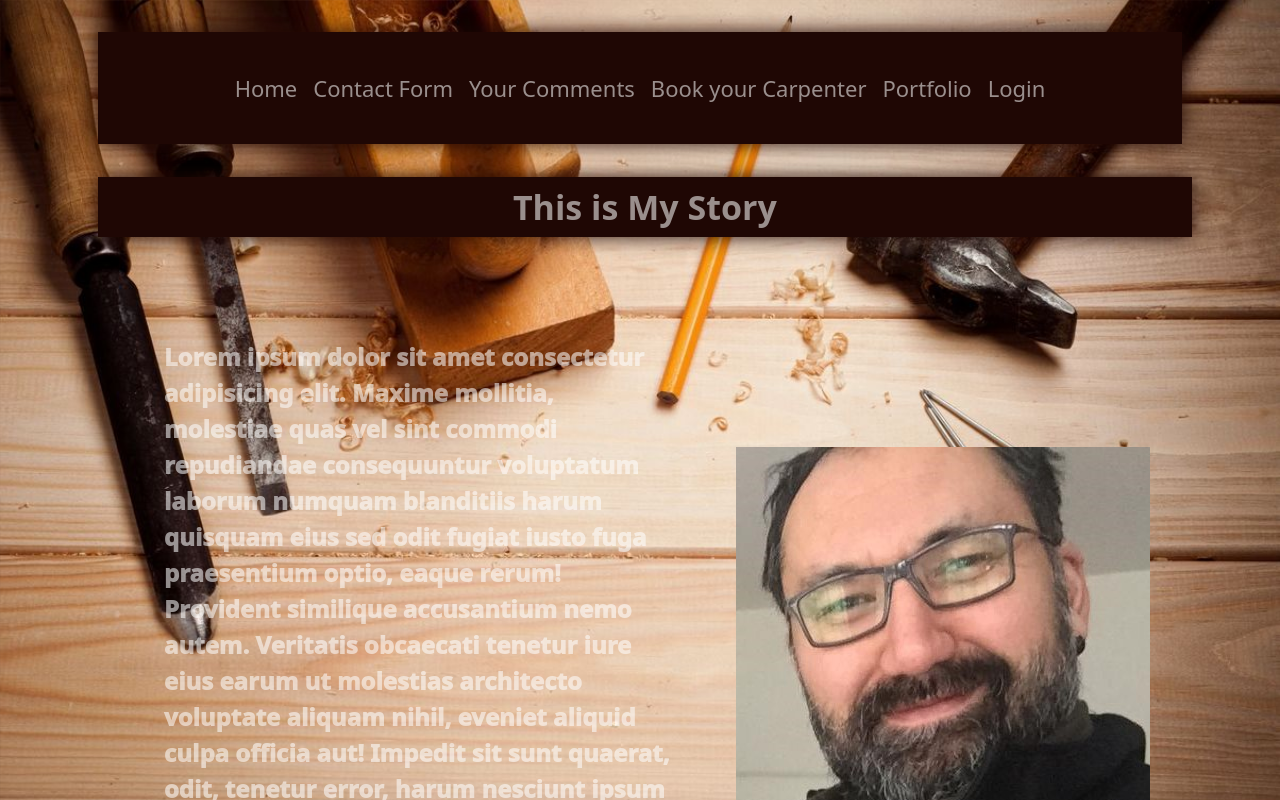
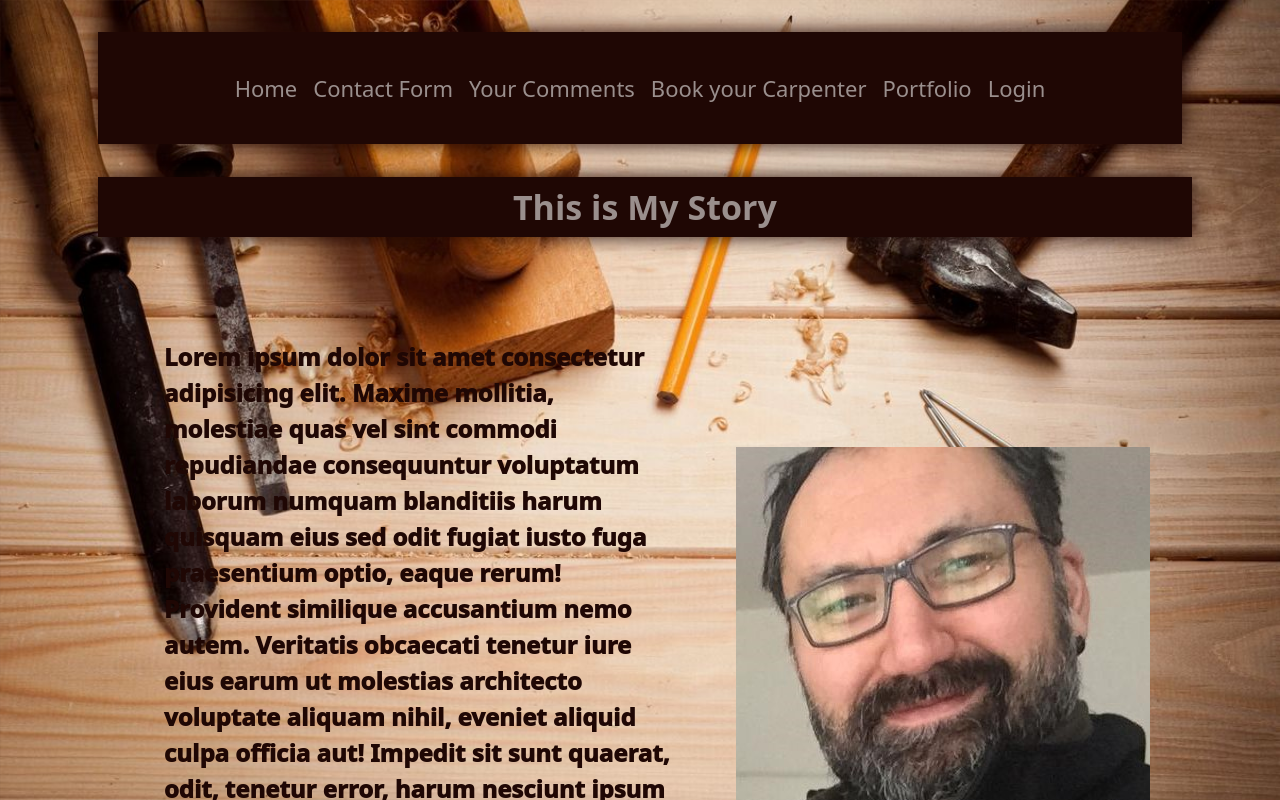
Before and after one commit to emresorkun/handyman-reactjs, a React (Create React App) app: page / in a window 1280 px wide. Shown: the top 800 px of the page. Built offline with nearby package versions, Linux system fonts and the light colour scheme.

Commit message:
styling of homepage

```diff
--- a/src/App.scss
+++ b/src/App.scss
@@ -44,7 +44,7 @@
   display: flex;
   justify-content: center;
   align-items: center;
-  color: rgba(255, 255, 255, 0.55);
+  color: #1f0704;
   font-weight: 1000;
   font-size: 24px;
   padding: 50px;
@@ -57,7 +57,7 @@ ul,
   line-height: 40px;
   font-size: 30px;
   font-weight: 900;
-  color: rgba(255, 255, 255, 0.55);
+  color: #1f0704;
 }
 
 .form-contact {
```
